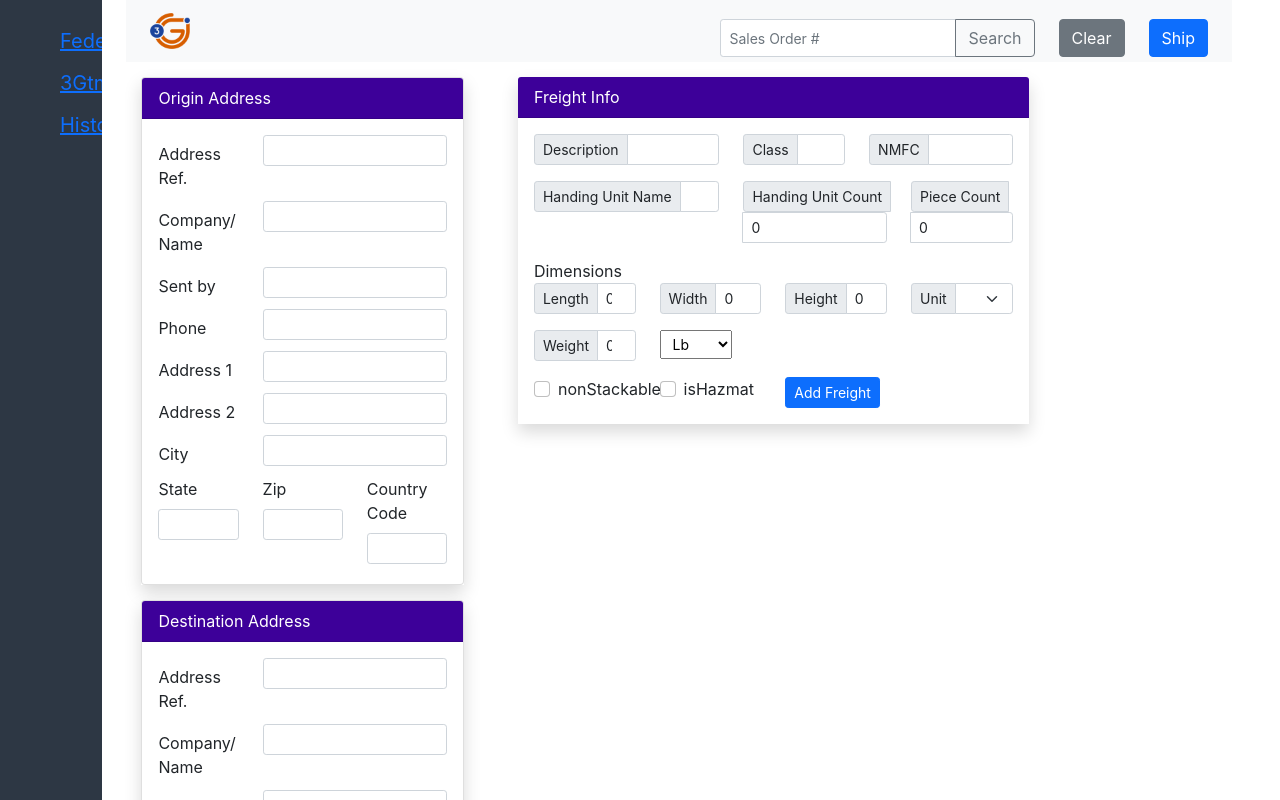
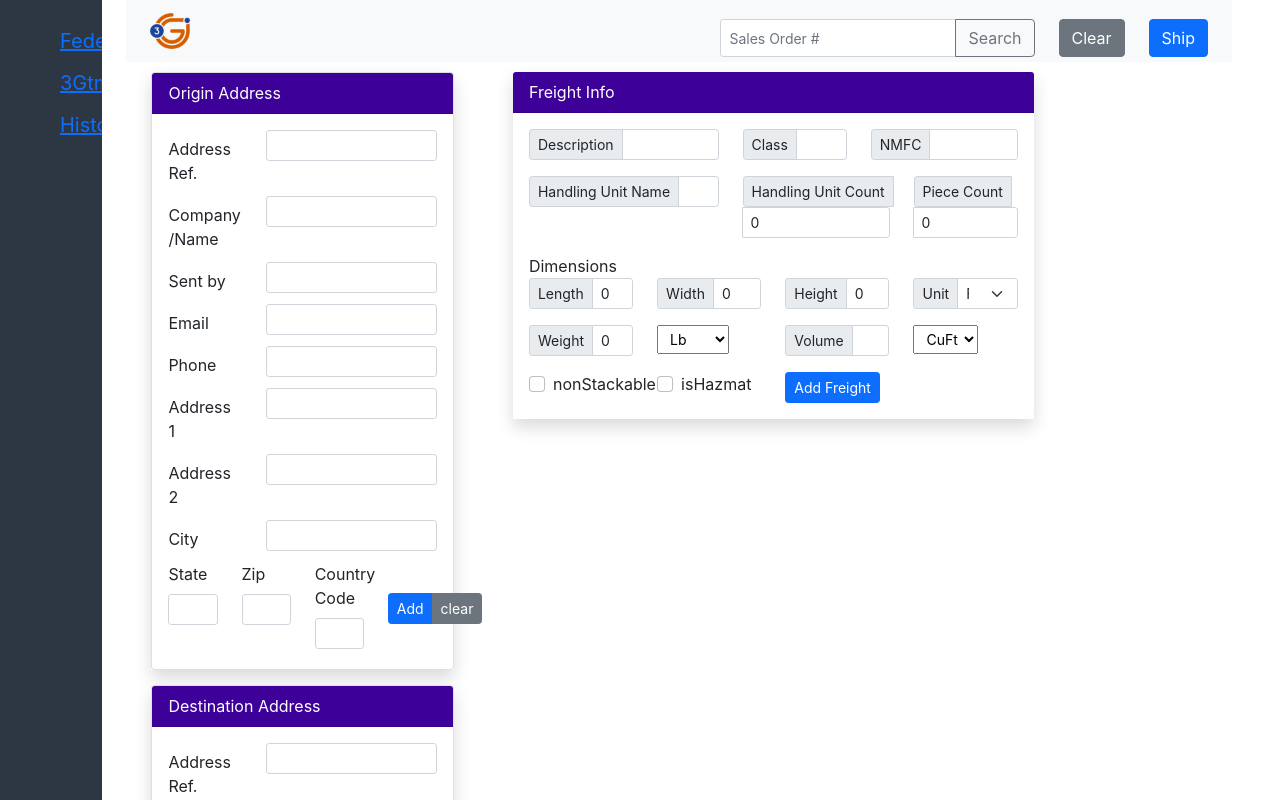
Before and after one commit to rshah18/bpshipapp, a React (Create React App) app: page /3gtms in a window 1280 px wide. Shown: the top 800 px of the page. Built offline with nearby package versions, Linux system fonts and the light colour scheme.

Commit message:
freightcontext

```diff
--- a/src/Management/Navigation.js
+++ b/src/Management/Navigation.js
@@ -4,6 +4,7 @@ import '../App.css';
 import MainScreen from "../Screens/Fedex/MainScreen";
 import MainScreen3Gtms from "../Screens/TMS/MainScreen3Gtms";
 import HistoryMainScreen from "../Screens/ShipmentHistory/HistoryMainScreen";
+import { FreightContextProvider } from "./FreightContext";
 
 import {
   BrowserRouter as Router,
@@ -41,7 +42,12 @@ export default function Navigation() {
                 <Switch>
                   <Route path="/history"><HistoryMainScreen /></Route>
                   <Route path="/fedex"><MainScreen /></Route>
-                  <Route path="/3gtms"><MainScreen3Gtms/></Route>
+                  <Route path="/3gtms">
+                    <FreightContextProvider>
+                      <MainScreen3Gtms/>
+                    </FreightContextProvider>
+
+                  </Route>
                 </Switch>
 
         </div>
--- a/src/Screens/TMS/Components/Address.js
+++ b/src/Screens/TMS/Components/Address.js
@@ -1,11 +1,13 @@
 import React, {useState, useContext, useEffect} from "react";
+import { Button, Dialog, DialogActions, DialogContent, DialogContentText, DialogTitle } from "@material-ui/core";
 
-export default function Address({title}){
+export default function Address({title, addAction}){
         // contacts
         const [addBookRef, setAddBookRef] = useState('');
         const [company, setCompany]     = useState('');
         const [sentBy, setSentBy]       = useState('');
         const [phone, setPhone]         = useState('');
+        const [email, setEmail]         = useState('');
         // address variables
         const [address1, setAddress1]   = useState('');
         const [address2, setAddress2]   = useState('');
@@ -14,10 +16,92 @@ export default function Address({title}){
         const [zip, setZip]             = useState('');
         const [country, setCountry]     = useState('');
 
+        const [dialonMsg, setDialogMsg] = useState('');
+        const [dialogOpen, setDialogOpen] = useState(false);
+
+        const DisplayMsg = msg =>{
+            setDialogMsg(msg);
+            setDialogOpen(true);
+        }
+
+        const clearFields = (e) =>{
+            e.preventDefault();
+
+            setAddBookRef('');
+            setCompany('');
+            setSentBy('');
+            setPhone('');
+            setEmail('');
+            setAddress1('');
+            setAddress2('');
+            setCity('')
+            setState('')
+            setZip('')
+            setCountry('')
+
+        }
+
+
+
+        const addAddres = (e) =>{
+
+            e.preventDefault();
+
+            if(addBookRef.length === 0){
+                DisplayMsg("Please Enter Address Reference!");
+            } else if(company.length === 0){
+                DisplayMsg("Please Enter Company/Name");
+            } else if(sentBy.length === 0){
+                DisplayMsg("Please Enter sentBy");
+            } else if(phone.length === 0){
+                DisplayMsg("Please Enter phone");
+            } else if(email.length === 0){
+                DisplayMsg("Please Enter email");
+            } else if(address1.length === 0){
+                DisplayMsg("Please Enter address1");
+            } else if(city.length === 0){
+                DisplayMsg("Please Enter city");
+            } else if(state.length === 0){
+                DisplayMsg("Please Enter state");
+            } else if(zip.length === 0){
+                DisplayMsg("Please Enter zip");
+            } else if(country.length === 0){
+                DisplayMsg("Please Enter country");
+            } else {
+                addAction({
+                    reference: addBookRef,
+                    company: company,
+                    sentBy: sentBy,
+                    phone: phone,
+                    email: email,
+                    address1: address1,
+                    address2: address2,
+                    city: city,
+                    state: state,
+                    zip:  zip,
+                    country: country
+                })
+            }
+
+        }
+
     return(
         <div className = "shadow" style={{
-            margin: 15
+
         }}>
+
+                <Dialog open={dialogOpen} onClose ={()=>setDialogOpen(false)}>
+                    <DialogTitle>{title}</DialogTitle>
+                    <DialogContent>
+                        <DialogContentText>{dialonMsg}</DialogContentText>
+                    </DialogContent>
+                    <DialogActions>
+                        <Button onClick={()=>setDialogOpen(false)}>Close</Button>
+                    </DialogActions>
+                </Dialog>
+
+
+
             <div className="card">
                 <div className = "card-header" style={{background:'#3d0099',  color: 'white'}}>{title}</div>
                 <div className = "card-body">
@@ -64,6 +148,22 @@ export default function Address({title}){
                                 </div>
                             </div>
                             {/*sent by */}
+
+                            {/*Email */}
+                            <div className ="row mb-1">
+                                <label className = "col-sm-4 col-form-label">Email</label>
+                                <div className = "col-sm-8">
+                                <input
+                                        type="text"
+                                        className="form-control form-control-sm"
+                                        value = {email}
+                                        onChange={event => setEmail(event.target.value)}
+                                />
+                                </div>
+                            </div>
+
+
+                            {/*Email */}
 
                             {/*phone */}
                             <div className ="row mb-1">
@@ -124,7 +224,7 @@ export default function Address({title}){
                             <div className = "row mb-1">
 
                                 {/* state */}
-                                <div className = 'col-4'>
+                                <div className = 'col-3'>
                                     <label className = "form-label">State</label>
                                     <input
                                             type="text"
@@ -136,7 +236,7 @@ export default function Address({title}){
                                 {/* State */}
 
                                 {/* zip */}
-                                <div className = 'col-4'>
+                                <div className = 'col-3'>
                                     <label className = "form-label">Zip</label>
                                     <input
                                             type="text"
@@ -148,7 +248,7 @@ export default function Address({title}){
                                 {/* Zip  */}
 
                                 {/* Country code */}
-                                <div className = 'col-4'>
+                                <div className = 'col-3'>
                                     <label className = "form-label">Country Code</label>
                                     <input
                                             type="text"
@@ -159,7 +259,17 @@ export default function Address({title}){
                                 </div>
                                 {/* Country code  */}
 
+                                {/* Add */}
+                                <div className = 'col-3' style = {{marginTop: 31}}>
+                                    <div className="btn-group btn-group-sm" role="group">
+                                        <button className="btn btn-primary" onClick={addAddres}>Add</button>
+                                        <button className="btn btn-secondary" onClick={clearFields}>clear</button>
+                                    </div>
+
                                 </div>
+                                {/* Add */}
+
+                            </div>
 
 
 
--- a/src/Screens/TMS/Components/FreightLine.js
+++ b/src/Screens/TMS/Components/FreightLine.js
@@ -1,7 +1,10 @@
 import { Button, Dialog, DialogActions, DialogContent, DialogContentText, DialogTitle } from "@material-ui/core";
 import React, {useState, useContext, useEffect} from "react";
+import { FreightContext } from "../../../Management/FreightContext";
 
 export default function FreightLine(){
+
+    const [state, dispatch] = useContext(FreightContext);
 
     const [desc, setDesc] =         useState('');
     const [fclass, setFClass] =     useState('');
@@ -15,9 +18,14 @@ export default function FreightLine(){
     const [width, setWidth] =       useState(0);
     const [height, setHeight] =     useState(0);
     const [wgt, setWgt] =           useState(0);
+    const [vol, setVol] =           useState(0);
 
     const [dimUnit, setDimUnit] =   useState('Ft');
     const [wunit, setWUnit]     =   useState('Lb');
+    const [vUnit, setVUnit]     =   useState('CuFt')
+
+    const [isHazMat, setisHazMat] = useState(false);
+    const [nonStackable, setnonStackable] = useState(false);
 
     const [dialonMsg, setDialogMsg] = useState('');
     const [dialogOpen, setDialogOpen] = useState(false);
@@ -58,12 +66,30 @@ export default function FreightLine(){
             setDialogOpen(true);
         } else {
             console.log(desc, fclass, nmfc, huname, hunitCnt, pcnt, length, width, height, wgt, dimUnit, wunit)
+            dispatch({type: 'ADD_ORIGIN', payload:{
+
+                desc: desc,
+                freightClass: fclass,
+                nmfcCode: nmfc,
+
+                handlingUnitName: huname,
+                handlingUnitQty: hunitCnt,
+                pieceCount: pcnt,
+
+                weight: wgt,
+                length: length,
+                width: width,
+                height: height,
+
+
+
+            }});
         }
 
     }
 
     return (
-        <div style = {{margin: 15}} className = "shadow">
+        <div style = {{margin: 10}} className = "shadow">
             <div>
 
                 <Dialog open={dialogOpen} onClose ={()=>setDialogOpen(false)}>
@@ -126,14 +152,14 @@ export default function FreightLine(){
 
                                 <div className ="col-5">
                                     <div className="input-group input-group-sm mb-3">
-                                        <span className="input-group-text">Handing Unit Name</span>
+                                        <span className="input-group-text">Handling Unit Name</span>
                                         <input type="text" className="form-control" value = {huname} onChange ={val=>setHUName(val.target.value)} />
                                     </div>
                                 </div>
 
                                 <div className ="col-4">
                                     <div className="input-group input-group-sm mb-3">
-                                        <span className="input-group-text">Handing Unit Count</span>
+                                        <span className="input-group-text">Handling Unit Count</span>
                                         <input type="number" className="form-control" value = {hunitCnt} onChange = {val=>setHUCnt(val.target.value)}  />
                                     </div>
                                 </div>
@@ -227,12 +253,36 @@ export default function FreightLine(){
 
                                 <div className = "col-3">
                                     {/* height */}
-                                    <select class="form-select-sm" value ={wgt} onChange= {val=>setWUnit(val.target.value)}>
+                                    <select class="form-select-sm" value ={wunit} onChange= {val=>setWUnit(val.target.value)}>
                                         <option defaultValue value="Lb">Lb</option>
                                         <option value="Kg">Kg</option>
                                         <option value="Ton">Ton</option>
                                         <option value="Tonne">Tonne</option>
                                         <option value="Cwt">Cwt</option>
+                                    </select>
+                                    {/* height */}
+                                </div>
+
+                                <div className = "col-3">
+                                    {/*weight */}
+                                    <div className="input-group input-group-sm mb-3">
+                                        <span className="input-group-text">Volume</span>
+                                        <input type="number" className="form-control"
+                                                    value = {vUnit}
+                                                    onChange={event => setVUnit(event.target.value)}
+                                                    />
+                                    </div>
+                                    {/* weight*/}
+                                </div>
+
+                                <div className = "col-3">
+                                    {/* height */}
+                                    <select class="form-select-sm" value ={vol} onChange= {val=>setVol(val.target.value)}>
+                                        <option defaultValue value="CuFt">CuFt</option>
+                                        <option value="M3">M3</option>
+                                        <option value="CuIn">CuIn</option>
+                                        <option value="Cc">Cc</option>
+                                        <option value="CuYd">CuYd</option>
                                     </select>
                                     {/* height */}
                                 </div>
--- a/src/Screens/TMS/MainScreen3Gtms.js
+++ b/src/Screens/TMS/MainScreen3Gtms.js
@@ -2,9 +2,20 @@ import React, {useState, useContext, useEffect} from "react";
 import logo3gtms from '../../Resources/img/3Glogo.png'
 import Address from "./Components/Address";
 import FreightLine from "./Components/FreightLine";
+import { FreightContext } from "../../Management/FreightContext";
 
 export default function MainScreen3Gtms(){
+    const [state, dispatch] = useContext(FreightContext);
     const [docnum, setDocnum] = useState('');
+
+    const AddOrigin = addressVal =>{
+        dispatch({type: 'ADD_ORIGIN', payload:addressVal});
+    }
+
+    const AddDestination = addressVal =>{
+        dispatch({type: 'ADD_DEST', payload:addressVal});
+    }
+
 
     return (
         <div className="container-fluid">
@@ -40,11 +51,11 @@ export default function MainScreen3Gtms(){
                     <div className= "col-4">
                         <div>
                             {/**Addresses */}
-                            <div>
-                                <Address title = "Origin Address"/>
+                            <div style={{paddingLeft: 25, paddingRight: 25, paddingTop: 10, paddingBottom: 15}}>
+                                <Address title = "Origin Address" addAction = {AddOrigin}/>
                             </div>
-                            <div>
-                                <Address title = "Destination Address"/>
+                            <div style={{paddingLeft: 25, paddingRight: 25 }}>
+                                <Address title = "Destination Address" addAction = {AddDestination}  />
                             </div>
                         </div>
                     </div>
```
Also changed, not shown: src/Management/FreightContext.js (+24 -0 lines).
